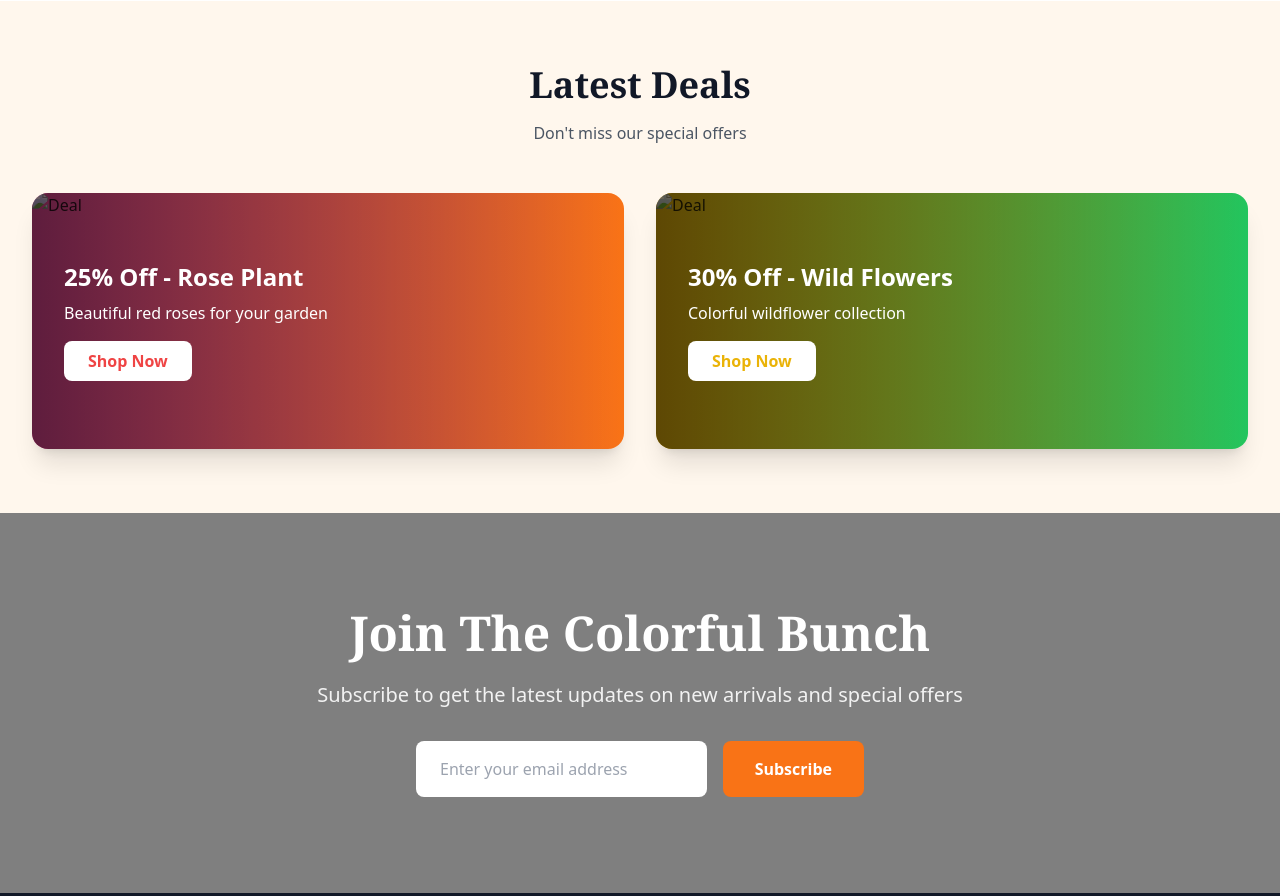
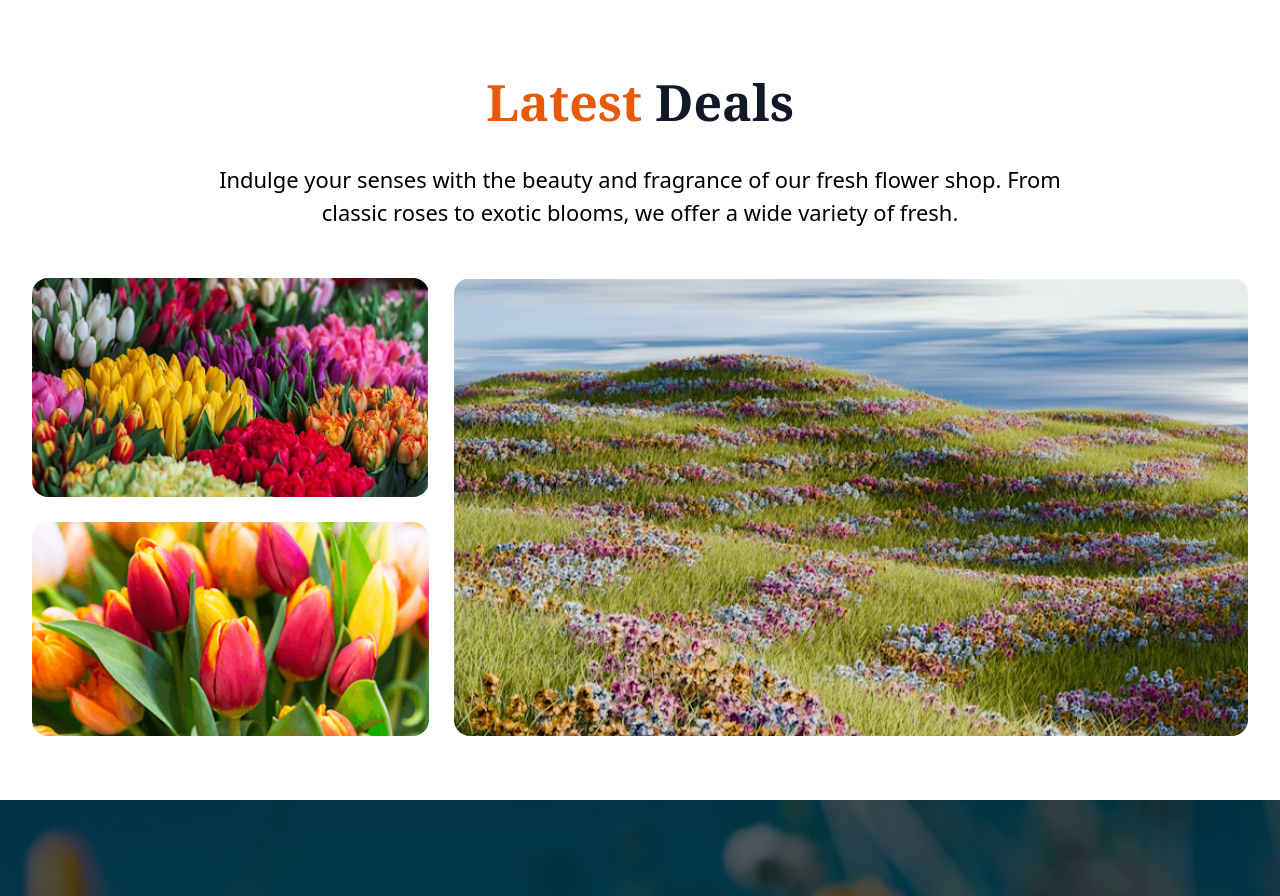
Before and after one commit to rasaleh19/B12A02-responsive-flowers, a plain HTML site: page index.html in a window 1280 px wide. Shown: the part 2780-3676 px from the top of the page. Drawn offline with nearby package versions, Linux system fonts and the light colour scheme.

Commit message:
Subscription Done

```diff
--- a/index.html
+++ b/index.html
@@ -244,94 +244,81 @@
     </section>
 
     <!-- Latest Deals Section (Now AFTER Plants Lover) -->
-    <section class="px-4 lg:px-8 py-16 bg-orange-50">
+    <section class="px-4 lg:px-8 py-16">
       <div class="max-w-7xl mx-auto">
+        <!-- Header -->
         <div class="text-center mb-12">
-          <h2 class="text-4xl font-bold text-gray-900 mb-4 font-noto-serif">
-            Latest Deals
+          <h2 class="text-[3.125rem] font-bold text-gray-900 mb-6 font-noto-serif">
+            <span style="color: #e95a08">Latest</span> Deals
           </h2>
-          <p class="text-gray-600">Don't miss our special offers</p>
+          <p class="text-[1.37rem] font-normal">
+            Indulge your senses with the beauty and fragrance of our fresh flower shop. From <br>
+            classic roses to exotic blooms, we offer a wide variety of fresh.
+          </p>
         </div>
 
-        <div class="grid grid-cols-1 lg:grid-cols-2 gap-8">
-          <div
-            class="relative bg-gradient-to-r from-floral-pink to-floral-orange rounded-2xl overflow-hidden shadow-xl"
-          >
+        <!-- Deals Grid -->
+        <div class="flex flex-col lg:flex-row gap-[25px] w-full">
+          <!-- Left Column: Two stacked images -->
+          <div class="flex flex-col gap-[25px] w-full lg:w-1/3">
+            <div class="w-full">
               <img
-              src="/lovable-uploads/011e9c6c-b997-4caa-af34-7754c3281e8a.png"
-              alt="Deal"
-              class="w-full h-64 object-cover opacity-80"
+                src="assets/deal-bloom.png"
+                alt="Deal 1"
+                class="w-full h-auto rounded-2xl object-cover"
               />
-            <div
-              class="absolute inset-0 bg-gradient-to-r from-black/60 to-transparent flex items-center"
-            >
-              <div class="p-8 text-white">
-                <h3 class="text-2xl font-bold mb-2">25% Off - Rose Plant</h3>
-                <p class="mb-4">Beautiful red roses for your garden</p>
-                <button
-                  class="bg-white text-floral-red px-6 py-2 rounded-lg font-semibold hover:bg-gray-100 transition-colors"
-                >
-                  Shop Now
-                </button>
             </div>
+            <div class="w-full">
+              <img
+                src="assets/deal-ana.png"
+                alt="Deal 2"
+                class="w-full h-auto rounded-2xl object-cover"
+              />
             </div>
           </div>
 
-          <div
-            class="relative bg-gradient-to-r from-floral-yellow to-floral-green rounded-2xl overflow-hidden shadow-xl"
-          >
+          <!-- Right Column: One tall image -->
+          <div class="w-full lg:w-2/3">
             <img
-              src="/lovable-uploads/91695daf-470e-4b8b-9329-64ffab6bb773.png"
-              alt="Deal"
-              class="w-full h-64 object-cover opacity-80"
+              src="assets/deal-zabo.png"
+              alt="Deal 3"
+              class="w-full h-full rounded-2xl object-cover"
             />
-            <div
-              class="absolute inset-0 bg-gradient-to-r from-black/60 to-transparent flex items-center"
-            >
-              <div class="p-8 text-white">
-                <h3 class="text-2xl font-bold mb-2">30% Off - Wild Flowers</h3>
-                <p class="mb-4">Colorful wildflower collection</p>
-                <button
-                  class="bg-white text-floral-yellow px-6 py-2 rounded-lg font-semibold hover:bg-gray-100 transition-colors"
-                >
-                  Shop Now
-                </button>
-              </div>
-            </div>
           </div>
         </div>
       </div>
     </section>
 
+
  <!-- Join Section -->
  <section
-      class="px-4 lg:px-8 py-24 relative"
+ class="px-0 py-0 relative flex justify-center w-full max-h-33rem"
  style="
-        background-image: url('/lovable-uploads/91695daf-470e-4b8b-9329-64ffab6bb773.png');
+   background-image: url('assets/news-letter-bg.png');
    background-size: cover;
+   background-repeat: no-repeat;
    background-position: center;
-        background-attachment: fixed;
+
  "
 >
  <div class="absolute inset-0 bg-black/50"></div>
-      <div class="max-w-4xl mx-auto text-center relative z-10">
+ <div class="max-w-4xl mx-auto text-center relative z-10 flex flex-col justify-center items-center h-full min-h-screen">
    <h2
      class="text-4xl lg:text-5xl font-bold text-white mb-6 font-noto-serif"
    >
-          Join The Colorful Bunch
+     Join the colorful Bunch
    </h2>
-        <p class="text-xl text-white/90 mb-8">
-          Subscribe to get the latest updates on new arrivals and special offers
-        </p>
 
-        <div class="flex flex-col sm:flex-row gap-4 max-w-md mx-auto">
+
+   <div class="flex flex-col sm:flex-row gap-0 max-w-md mx-auto w-full">
      <input
        type="email"
-            placeholder="Enter your email address"
-            class="flex-1 px-6 py-4 rounded-lg border-0 focus:ring-2 focus:ring-floral-orange outline-none"
+       placeholder="Write email"
+       class="flex-1 px-6 py-4 rounded-l-lg rounded-r-none border-0 focus:ring-2 focus:ring-floral-orange outline-none"
      />
      <button
-            class="bg-floral-orange text-white px-8 py-4 rounded-lg font-semibold hover:bg-orange-600 transition-all duration-300 whitespace-nowrap"
+       class="bg-floral-orange text-white px-8 py-4 rounded-r-lg rounded-l-none font-semibold hover:bg-orange-600 transition-all duration-300 whitespace-nowrap"
+       style="margin-left:0"
      >
        Subscribe
      </button>
@@ -340,7 +327,7 @@
 </section>
 
     <!-- Footer -->
-    <footer class="bg-gray-900 text-white px-4 lg:px-8 py-12">
+    <footer class="text-white px-4 lg:px-8 py-12">
       <div class="max-w-7xl mx-auto">
         <div class="grid grid-cols-1 md:grid-cols-2 lg:grid-cols-4 gap-8">
           <!-- Logo & Description -->
```
Lines whose indentation alone changed are shown as unchanged.
